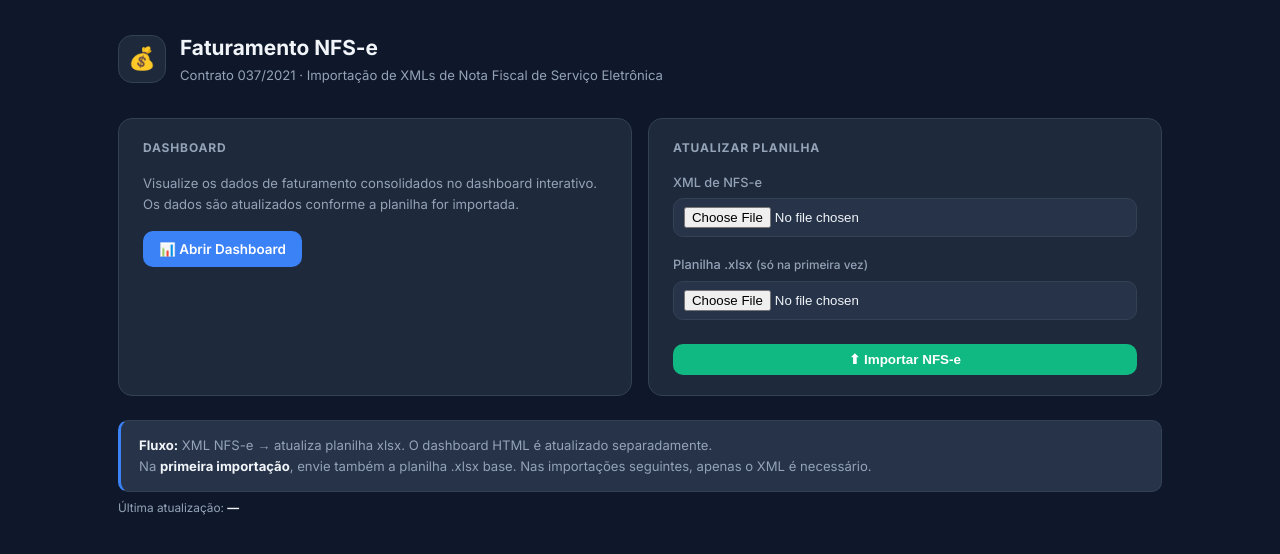
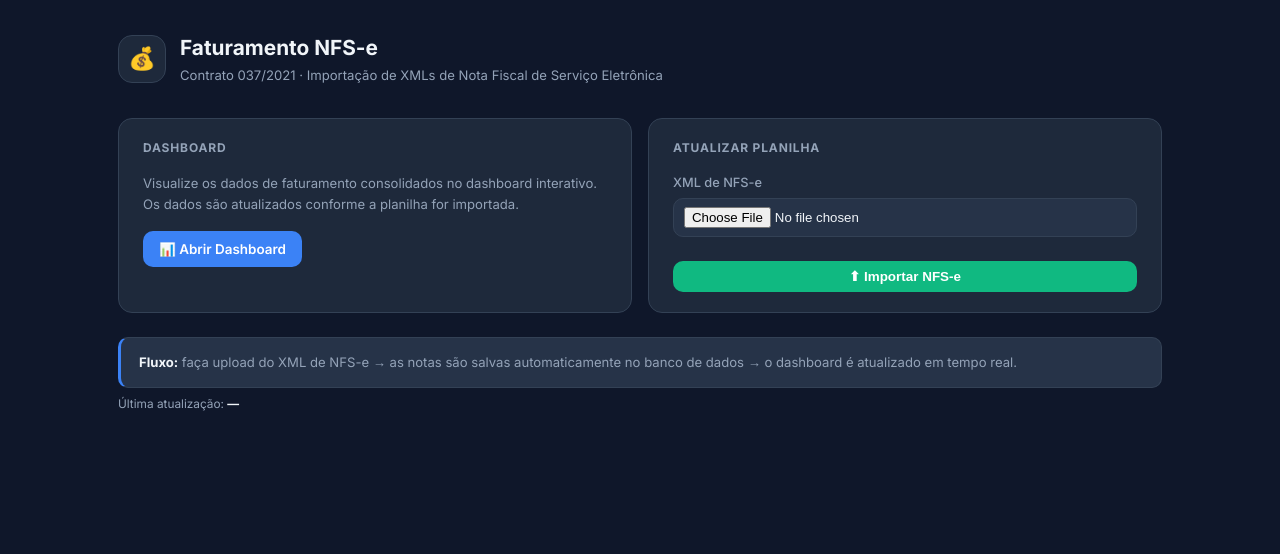
Before and after one commit to 4driano4breu/rial-hub, a Flask app: page /faturamento/ in a window 1280 px wide. Shown: the part 52-606 px from the top of the page. Run offline with Flask 3, Linux system fonts and the light colour scheme; a user stored in the database is signed in; tables that the repository leaves empty hold one stand-in row (values such as "Sample post").

Commit message:
Faturamento: simplificar importacao — XML direto para PostgreSQL
Remove dependencia de planilha .xlsx base. A rota /atualizar agora
apenas faz parse do XML e persiste FaturamentoNota no banco de dados.
Remove manipulacao openpyxl, upload de XLSX para R2 e campo xlsx do form.
Flash mostra quantas notas foram importadas vs. ignoradas (duplicatas).

```diff
--- a/app/blueprints/faturamento/routes.py
+++ b/app/blueprints/faturamento/routes.py
@@ -1,30 +1,18 @@
-import io
 import json
 import tempfile
 from collections import defaultdict
 from datetime import date as _date
 from pathlib import Path
-from flask import render_template, request, jsonify, current_app, flash, redirect, url_for
+from flask import render_template, request, jsonify, flash, redirect, url_for
 from flask_login import current_user, login_required
 
-import app.storage as r2
 from app.blueprints.faturamento import faturamento_bp
 from app.extensions import db
-
-_XLSX_CONTENT_TYPE = "application/vnd.openxmlformats-officedocument.spreadsheetml.sheet"
-_R2_WARN = " ⚠ R2 indisponível — dados ativos até próximo redeploy."
-
-_R2_XLSX = "faturamento/Faturamento_2026.xlsx"
 
 _MESES_PT = {1:"JANEIRO",2:"FEVEREIRO",3:"MARÇO",4:"ABRIL",5:"MAIO",6:"JUNHO",
              7:"JULHO",8:"AGOSTO",9:"SETEMBRO",10:"OUTUBRO",11:"NOVEMBRO",12:"DEZEMBRO"}
 _MESES_ORDER = list(_MESES_PT.values())
 
-
-def _xlsx_path() -> Path:
-    d = Path(current_app.instance_path) / "faturamento"
-    d.mkdir(parents=True, exist_ok=True)
-    return d / "Faturamento 2026.xlsx"
 
 
 def _build_dashboard_data(org_id: int):
@@ -122,7 +110,6 @@ def nota_recebido(nr):
 @faturamento_bp.route("/atualizar", methods=["POST"])
 def atualizar():
     xml_file = request.files.get("xml")
-    xlsx_file = request.files.get("xlsx")
     if not xml_file or not xml_file.filename.endswith(".xml"):
         flash("Envie um arquivo .xml de NFS-e.", "error")
         return redirect(url_for("faturamento.index"))
@@ -132,35 +119,9 @@ def atualizar():
     xml_tmp.close()
     xml_path = Path(xml_tmp.name)
 
-    r2_warn = ""
-    xlsx_bytes = None
-
-    if xlsx_file and xlsx_file.filename.endswith(".xlsx"):
-        xlsx_bytes = xlsx_file.read()
-        try:
-            r2.upload(_R2_XLSX, xlsx_bytes, _XLSX_CONTENT_TYPE)
-        except Exception:
-            r2_warn = _R2_WARN
-    else:
-        # Sem upload: tenta R2, depois disco local
-        try:
-            xlsx_bytes = r2.download(_R2_XLSX)
-        except Exception:
-            xlsx_bytes = None
-            r2_warn = _R2_WARN
-        if not xlsx_bytes:
-            local = _xlsx_path()
-            if local.exists():
-                xlsx_bytes = local.read_bytes()
-        if not xlsx_bytes:
-            flash("Envie também a planilha .xlsx de faturamento (primeira vez).", "error")
-            xml_path.unlink(missing_ok=True)
-            return redirect(url_for("faturamento.index"))
-
     try:
-        from app.blueprints.faturamento.updater import (
-            parse_xml, criar_aba_mes, atualizar_resumo, carregar_workbook,
-        )
+        from app.blueprints.faturamento.updater import parse_xml
+        from app.models import FaturamentoNota
 
         notas = parse_xml(str(xml_path))
         if not notas:
@@ -169,32 +130,11 @@ def atualizar():
 
         mes = notas[0]["emissao"].month
         ano = notas[0]["emissao"].year
-        MESES_PT = {1:"JANEIRO",2:"FEVEREIRO",3:"MARÇO",4:"ABRIL",5:"MAIO",6:"JUNHO",
-                    7:"JULHO",8:"AGOSTO",9:"SETEMBRO",10:"OUTUBRO",11:"NOVEMBRO",12:"DEZEMBRO"}
-        nome_aba = f"{MESES_PT[mes]} {ano}"
+        org_id = current_user.org_id
 
-        wb = carregar_workbook(xlsx_bytes)
-        abas_mes = [s for s in wb.sheetnames if s != "RESUMO"]
-        template_aba = abas_mes[-1]
-        subtotal_row, col_map = criar_aba_mes(wb, notas, mes, ano, nome_aba, template_aba)
-        atualizar_resumo(wb, mes, subtotal_row, col_map, nome_aba)
-
-        out = io.BytesIO()
-        wb.save(out)
-        xlsx_atualizado = out.getvalue()
-
-        # Persiste xlsx atualizado no R2
-        try:
-            r2.upload(_R2_XLSX, xlsx_atualizado, _XLSX_CONTENT_TYPE)
-        except Exception:
-            r2_warn = _R2_WARN
-
-        # Persiste notas no banco PostgreSQL
-        from app.models import FaturamentoNota
-        org_id = current_user.org_id if current_user.is_authenticated else 1
+        novas = 0
         for n in notas:
-            exists = FaturamentoNota.query.filter_by(org_id=org_id, nr=n["nr"]).first()
-            if not exists:
+            if not FaturamentoNota.query.filter_by(org_id=org_id, nr=n["nr"]).first():
                 emissao = n["emissao"].date() if hasattr(n["emissao"], "date") else n["emissao"]
                 db.session.add(FaturamentoNota(
                     org_id=org_id,
@@ -210,14 +150,18 @@ def atualizar():
                     iss=n.get("iss", 0),
                     liquido=n.get("liquido", 0),
                 ))
+                novas += 1
         db.session.commit()
 
         from core.timestamps import salvar_timestamp
         salvar_timestamp("faturamento")
 
-        flash(f"Planilha atualizada: {len(notas)} notas de {MESES_PT[mes]}/{ano} importadas.{r2_warn}", "ok")
+        msg = f"{novas} nota(s) importadas de {_MESES_PT[mes]}/{ano}."
+        if novas < len(notas):
+            msg += f" {len(notas) - novas} já existiam e foram ignoradas."
+        flash(msg, "ok")
     except Exception as e:
-        flash(f"Erro ao processar: {e}", "error")
+        flash(f"Erro ao processar XML: {e}", "error")
     finally:
         xml_path.unlink(missing_ok=True)
 
--- a/templates/faturamento/index.html
+++ b/templates/faturamento/index.html
@@ -31,10 +31,6 @@
         <label>XML de NFS-e</label>
         <input type="file" id="xml" name="xml" accept=".xml" required>
       </div>
-      <div class="field">
-        <label>Planilha .xlsx <span class="text-xs text-muted">(só na primeira vez)</span></label>
-        <input type="file" id="xlsx" name="xlsx" accept=".xlsx">
-      </div>
       <button type="submit" class="btn btn-success btn-full" style="margin-top:6px">⬆ Importar NFS-e</button>
     </form>
   </div>
@@ -42,8 +38,7 @@
 </div>
 
 <div class="info-box info-box-accent mb-sm">
-  <strong>Fluxo:</strong> XML NFS-e → atualiza planilha xlsx. O dashboard HTML é atualizado separadamente.<br>
-  Na <strong>primeira importação</strong>, envie também a planilha .xlsx base. Nas importações seguintes, apenas o XML é necessário.
+  <strong>Fluxo:</strong> faça upload do XML de NFS-e → as notas são salvas automaticamente no banco de dados → o dashboard é atualizado em tempo real.
 </div>
 <div class="text-xs text-muted mt-sm">
   Última atualização: <strong style="color:var(--text)">{{ ultima_atualizacao | default('—') }}</strong>
```
